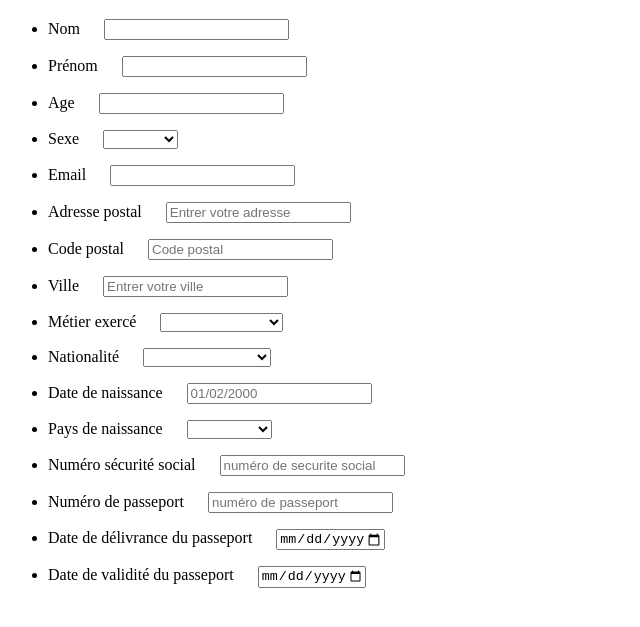
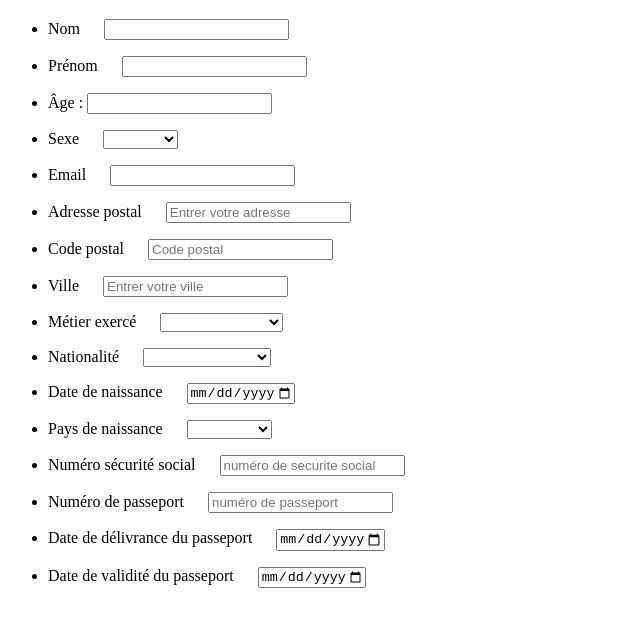
Before and after one commit to LucasAliasElvennope/Formulaire, a plain HTML site: page test.html in a window 1280 px wide. Shown: the part 61-688 px from the top of the page, without its empty margins (0-640 px from the left). Drawn offline with Linux system fonts and the light colour scheme.

Commit message:
feat : fix error

```diff
--- a/test.html
+++ b/test.html
@@ -21,8 +21,8 @@
       </li>
         <li>
         <p>
-        <label for="Age">Age &emsp;</label>
-         <input type="text" id="Age" name="user_age" pattern="\d{2}" maxlength="2"/>
+        <label for="age">Âge :</label>
+        <input type="text" id="age" name="user_age" pattern="^[1-9][0-9]?$" maxlength="2" required>
         </p>
         </li>
         <li>
@@ -86,7 +86,7 @@
       <li>
       <p>
       <label for="Date_de_naissance">Date de naissance &emsp;</label>
-      <input type="text" id="Date_de_naissance" name="user_date_of_birth" placeholder="01/02/2000" pattern="\d{10}" maxlength="10" required/>
+      <input type="date" id="Date_de_naissance" name="user_date_of_birth" min="1950-01-01" max="2025-12-30" required/>
       </p>
     </li>
     <li>
```
